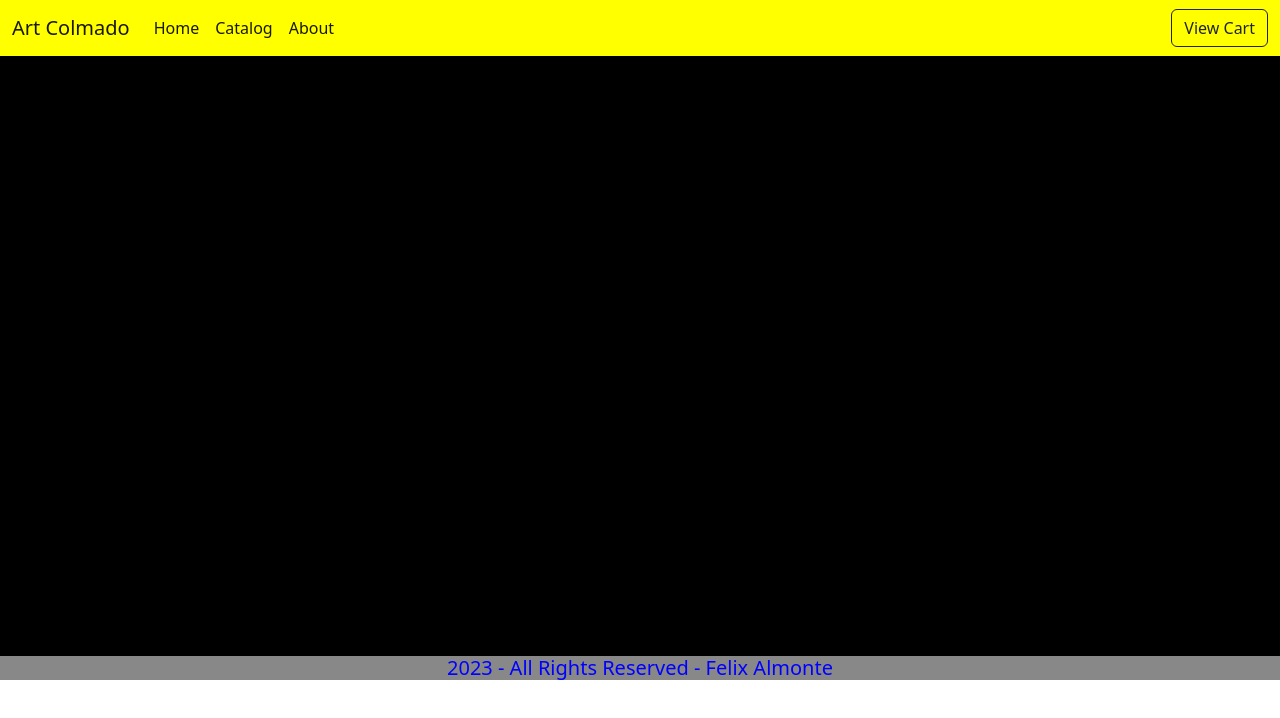
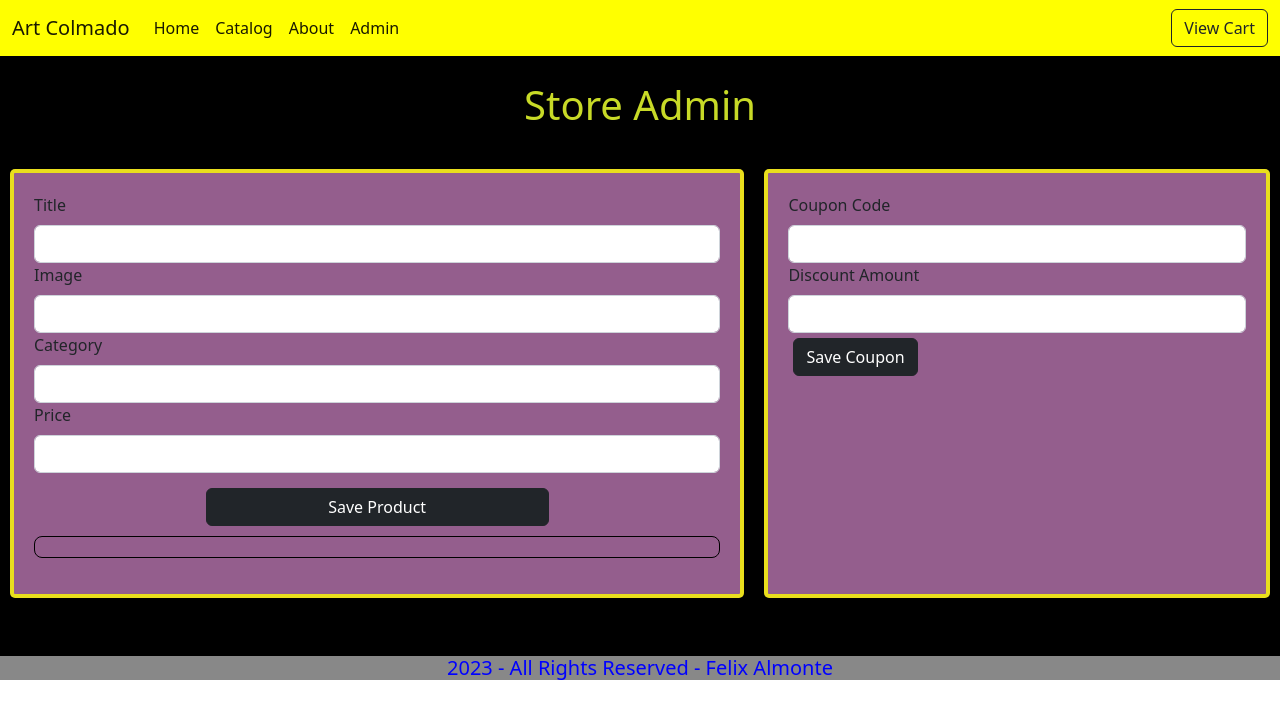
Before and after one commit to carritohmc/online_store, a React (Create React App) app: page /admin in a window 1280 px wide. Shown: the top 718 px of the page. Built offline with nearby package versions, Linux system fonts and the light colour scheme.

Commit message:
assignment 2 FSDI 109

```diff
--- a/src/App.js
+++ b/src/App.js
@@ -14,6 +14,7 @@ import "@fortawesome/fontawesome-free/js/all.min.js";
 import Home from './pages/home';
 
 import { BrowserRouter, Routes, Route} from 'react-router-dom';
+import Admin from './pages/admin';
 
 
 function App() {
@@ -29,6 +30,8 @@ function App() {
       <Route path='/catalog' element= {<Catalog/>}/>
       <Route path='/about' element= {<About/>}/>
       <Route path='/cart' element= {<Cart/>}/>
+      <Route path='/admin' element= {<Admin/>}/>
+
 
     </Routes>
       </main>
--- a/src/components/navbar.jsx
+++ b/src/components/navbar.jsx
@@ -41,6 +41,12 @@ const Navbar = () => {
           </Link>
         </li>
 
+        <li className="nav-item">
+          <Link className="nav-link active" aria-current="page" to="/admin">
+            Admin
+          </Link>
+        </li>
+
 
 
       </ul>
--- /dev/null
+++ b/src/pages/admin.css
@@ -0,0 +1,89 @@
+.adminDiv {
+width: 100%;
+
+background-color: black;
+}
+
+.productAndCouponDiv {
+display: flex;
+justify-content: center;
+
+
+}
+
+.adminDiv h1 {
+
+    text-align: center;
+    padding-top: 15px;
+    padding-bottom: 20px;
+    margin: 10px;
+}
+
+.productDiv {
+    text-align: left;
+    background-color: rgb(148, 94, 141);
+    /* min-height: 400px;
+    min-width: 30%; */
+    flex:3;
+    margin: 10px;
+    border-radius: 5px;
+    padding: 20px;
+    border: 4px solid rgba(255, 255, 0, 0.795)
+
+}
+
+.couponDiv {
+    text-align: left;
+    background-color: rgb(148, 94, 141);
+    /* min-height: 400px;
+    min-width: 30%; */
+    flex: 2;
+    margin: 10px;
+    border-radius: 5px;
+    padding: 20px;
+    border: 4px solid rgba(255, 255, 0, 0.795);
+
+}
+
+.couponDiv button{
+    margin: 5px;
+}
+
+.productDiv button {
+    margin-top: 15px;
+    margin-left: 25%;
+    width: 50%;
+
+}
+
+.product-list {
+    border: 1px solid black;
+    margin-top: 10px;
+    border-radius: 8px;
+    display: flex;
+    flex-direction: column;
+    align-items:initial;
+    text-align:end;
+    padding: 10px;
+
+}
+
+.product-list button{
+
+    width: 5%;
+    border: 1px solid black;
+    margin: 5px;
+}
+
+.product-list-div li, .coupon-list li{
+ margin-left: 20px;
+ background-color: rgb(229, 226, 203);
+ list-style-type: none;
+border-radius: 10px;
+margin-bottom: 6px;
+display: flex;
+align-items: baseline;
+justify-content:space-between;
+padding: 2px;
+font-weight: 600;
+}
--- /dev/null
+++ b/src/pages/admin.jsx
@@ -0,0 +1,122 @@
+import './admin.css';
+import { useState } from 'react';
+
+const Admin = () => {
+    const [product, setProduct] = useState({});
+    const [allProducts, setAllProducts] =useState([]);
+
+    const [coupon, setCoupon] = useState({});
+    const [allCoupons, setAllCoupons] = useState([]);
+
+    const handleTextChange = (e) =>{
+        let text = e.target.value;
+        const name =  e.target.name;
+
+        if (name === 'price') {
+            text = parseFloat (text);
+        }
+
+        // console.log(name, text);
+
+        // create a copy
+        // modify the copy
+        // send the copy back with the set
+        let copy = {...product};
+        copy[name] = text;
+        setProduct(copy);
+
+    };
+
+const saveProduct = () => {
+
+    console.log(product);
+
+    //add product to allProducts array
+    let copy = [...allProducts];
+    copy.push(product);
+    setAllProducts(copy);
+
+};
+
+const handleCouponChange = (e) => {
+    let text = e.target.value;
+    const name = e.target.name;
+
+    if (name === 'amount') {
+        text = parseFloat (text);
+    }
+
+    let copy = {...coupon};
+    copy[name] = text;
+    setCoupon(copy)
+
+}
+
+
+
+const saveCoupon = () => {
+    let copy = [...allCoupons];
+    copy.push(coupon);
+    setAllCoupons(copy);
+};
+
+
+    return (
+        <div className='adminDiv'>
+
+                  <div className='titleDiv'>
+                     <h1 className='h1'>Store Admin</h1>
+                  </div>
+
+                    <div className='productAndCouponDiv'>
+                  <div className='productDiv'>
+                    <label className='form-label'>Title</label>
+                    <input onBlur={handleTextChange} name="title" type="text" className="form-control"/>
+
+                    <label className='form-label'>Image</label>
+                    <input onBlur={handleTextChange} name="image" type="text" className="form-control"/>
+
+                    <label className='form-label'>Category</label>
+                    <input onBlur={handleTextChange} name="category" type="text" className="form-control"/>
+
+                    <label className='form-label'>Price</label>
+                    <input onBlur={handleTextChange} name="price" type="number" className="form-control"/>
+
+                    <button onClick={saveProduct} className="btn btn-dark"> Save Product </button>
+
+                        <div className='product-list-div'>
+                    <ul className='product-list'>
+                        {allProducts.map(p =>
+                        <li>
+                          Title:  {p.title} - Price: ${p.price.toFixed(2)} <button className='btn btn-danger btn-sm'><i className="fa-solid fa-cart-shopping "> </i></button>
+                        </li>)}
+                    </ul>
+
+                        </div>
+
+
+                  </div>
+                  <div className='couponDiv'>
+                  <label className='form-label'>Coupon Code</label>
+                    <input type="text" onBlur={handleCouponChange} name='code' className="form-control"/>
+
+                    <label className='form-label'>Discount Amount</label>
+                    <input type="number" onBlur={handleCouponChange} name='amount' className="form-control"/>
+
+                    <button onClick={saveCoupon} className="btn btn-dark"> Save Coupon </button>
+                    <ul className='coupon-list'>
+                        {allCoupons.map(p =>
+                        <li>
+                          Code:  {p.code} - Discount: ${p.amount.toFixed(2)} <button className='btn btn-danger btn-sm'><i className="fa-solid fa-cart-shopping "> </i></button>
+                        </li>)}
+                    </ul>
+
+                  </div>
+                    </div>
+
+        </div>
+
+    );
+
+}
+export default Admin;
```
